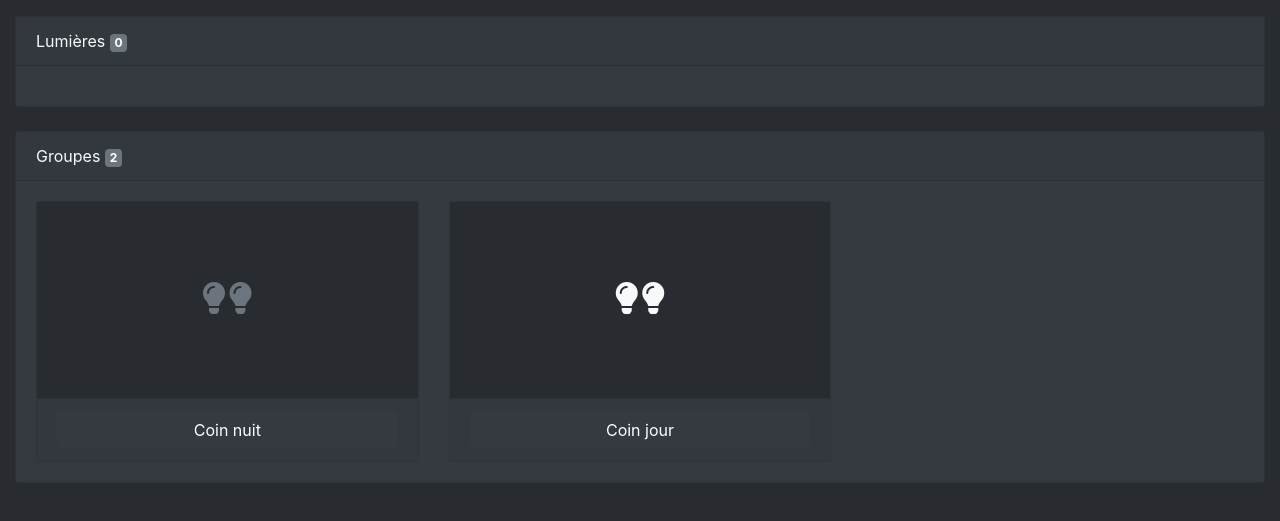
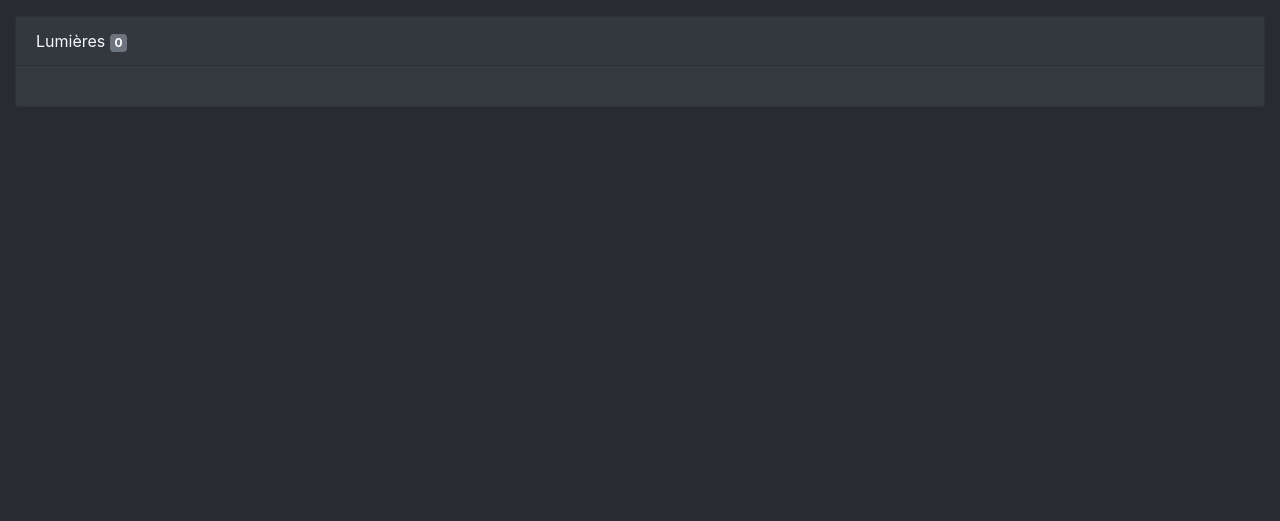
Before and after one commit to guillaumedelre/lifxdash, a Symfony app: template templates/dashboard.html.twig in a window 1280 px wide. Shown: the part 128-649 px from the top of the page. Run offline with Twig, Linux system fonts and the light colour scheme; the template is opened without the code that fills it, so the values that code supplies are empty; some libraries are stand-ins or nearby versions.

Commit message:
comment groups

```diff
--- a/templates/dashboard.html.twig
+++ b/templates/dashboard.html.twig
@@ -37,48 +37,48 @@
         </div>
     </div>
 
-    <div class="card text-light bg-dark mt-4">
-        <div class="card-header">
-            Groupes
-            <span class="badge badge-secondary">2</span>
-        </div>
-        <div class="card-body">
-            <div class="row">
-                <div class="col-4">
-                    <div class="card text-white bg-dark">
-                        <div class="mt-4 pt-4 text-secondary text-center"
-                             style="display:block;position:absolute;width:100%;height:70%">
-                            <i class="mt-4 pt-2 fa fa-2x fa-lightbulb"></i>
-                            <i class="mt-4 pt-2 fa fa-2x fa-lightbulb"></i>
-                        </div>
-                        <div class="card-body bg-deep-dark text-center">
-                            <canvas id="canvas4"></canvas>
-                        </div>
-                        <div class="card-footer text-center">
-                            <button type="button" class="btn btn-block btn-dark">Coin nuit</button>
-                        </div>
-                    </div>
-                </div>
+    {#<div class="card text-light bg-dark mt-4">#}
+        {#<div class="card-header">#}
+            {#Groupes#}
+            {#<span class="badge badge-secondary">2</span>#}
+        {#</div>#}
+        {#<div class="card-body">#}
+            {#<div class="row">#}
+                {#<div class="col-4">#}
+                    {#<div class="card text-white bg-dark">#}
+                        {#<div class="mt-4 pt-4 text-secondary text-center"#}
+                             {#style="display:block;position:absolute;width:100%;height:70%">#}
+                            {#<i class="mt-4 pt-2 fa fa-2x fa-lightbulb"></i>#}
+                            {#<i class="mt-4 pt-2 fa fa-2x fa-lightbulb"></i>#}
+                        {#</div>#}
+                        {#<div class="card-body bg-deep-dark text-center">#}
+                            {#<canvas id="canvas4"></canvas>#}
+                        {#</div>#}
+                        {#<div class="card-footer text-center">#}
+                            {#<button type="button" class="btn btn-block btn-dark">Coin nuit</button>#}
+                        {#</div>#}
+                    {#</div>#}
+                {#</div>#}
 
-                <div class="col-4">
-                    <div class="card text-white bg-dark">
-                        <div class="mt-4 pt-4 text-light text-center"
-                             style="display:block;position:absolute;width:100%;height:70%">
-                            <i class="mt-4 pt-2 fa fa-2x fa-lightbulb"></i>
-                            <i class="mt-4 pt-2 fa fa-2x fa-lightbulb"></i>
-                        </div>
-                        <div class="card-body bg-deep-dark text-center">
-                            <canvas id="canvas5"></canvas>
-                        </div>
-                        <div class="card-footer text-center">
-                            <button type="button" class="btn btn-block btn-dark">Coin jour</button>
-                        </div>
-                    </div>
-                </div>
+                {#<div class="col-4">#}
+                    {#<div class="card text-white bg-dark">#}
+                        {#<div class="mt-4 pt-4 text-light text-center"#}
+                             {#style="display:block;position:absolute;width:100%;height:70%">#}
+                            {#<i class="mt-4 pt-2 fa fa-2x fa-lightbulb"></i>#}
+                            {#<i class="mt-4 pt-2 fa fa-2x fa-lightbulb"></i>#}
+                        {#</div>#}
+                        {#<div class="card-body bg-deep-dark text-center">#}
+                            {#<canvas id="canvas5"></canvas>#}
+                        {#</div>#}
+                        {#<div class="card-footer text-center">#}
+                            {#<button type="button" class="btn btn-block btn-dark">Coin jour</button>#}
+                        {#</div>#}
+                    {#</div>#}
+                {#</div>#}
 
-            </div>
-        </div>
-    </div>
+            {#</div>#}
+        {#</div>#}
+    {#</div>#}
 {% endblock %}
 
 {% block javascripts %}
```
